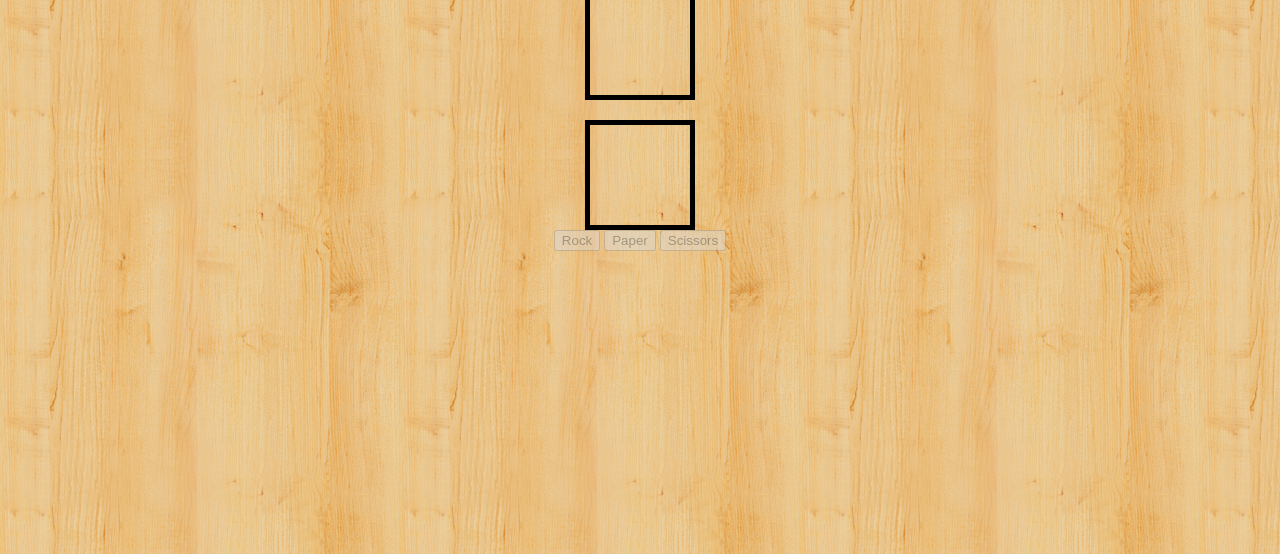
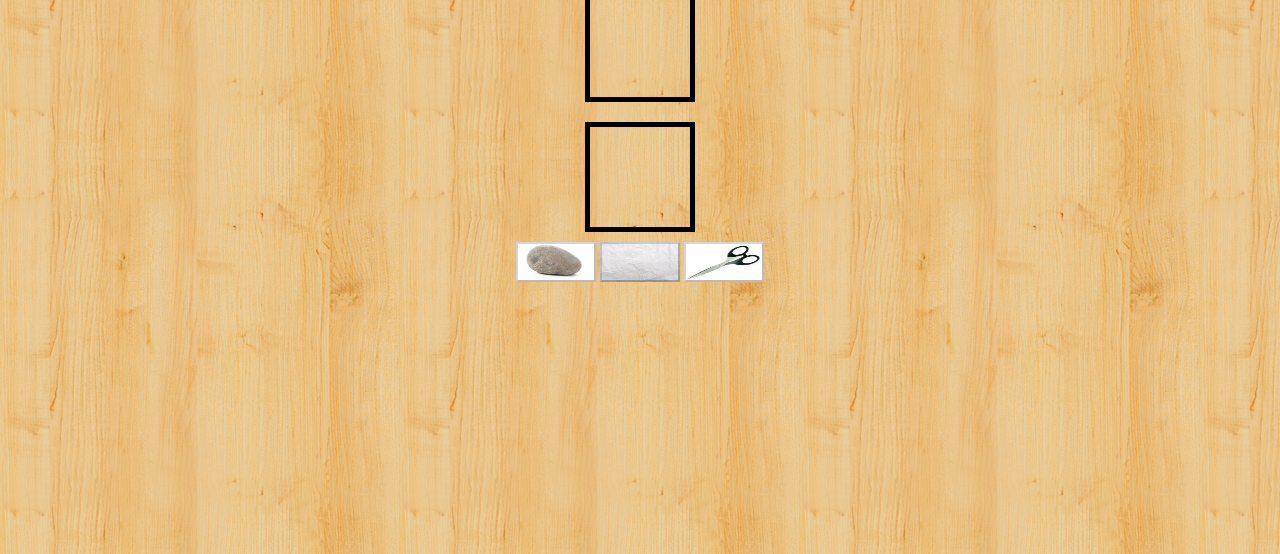
Before and after one commit to Rwilkins1/rockpaperscissors, a plain HTML site: page public/index.html in a window 1280 px wide. Shown: the part 246-800 px from the top of the page. Drawn offline with Linux system fonts and the light colour scheme.

Commit message:
Changed the buttons to use images instead of text and started the process of user-proofing the inputs. I've set the input type to "numbers", but users can still input "e".

```diff
--- a/public/css/rps.css
+++ b/public/css/rps.css
@@ -1,6 +1,6 @@
 body {
 	text-align: center;
-	margin-top: 10%;
+	margin-top: 100px;
 	background-image: url(/img/background.png);
 }
 #bot {
@@ -34,4 +34,31 @@ img {
 	background-color: black;
 	margin-left: 35%;
 	margin-right: 35%;
+	margin-top: 10px;
+	margin-bottom: 10px;
+	border: 5px double gray;
 }
+#rock {
+	height: 40px;
+	width: 80px;
+	margin-top: 10px;
+	background-image: url(/img/rock.png);
+	background-position: center;
+	background-size: 80px 40px;
+}
+#paper {
+	height: 40px;
+	width: 80px;
+	margin-top: 10px;
+	background-image: url(/img/paper.png);
+	background-position: center;
+	background-size: 80px 40px;
+}
+#scissors {
+	height: 40px;
+	width: 80px;
+	margin-top: 10px;
+	background-image: url(/img/scissors.png);
+	background-position: center;
+	background-size: 80px 40px;
+}
--- a/public/index.html
+++ b/public/index.html
@@ -5,8 +5,8 @@
 	<link rel="stylesheet" type="text/css" href="/css/rps.css">
 </head>
 <body>
-	<input type="text" name="minute" id="minute" placeholder="minute">
-	<input type="text" name="second" id="second" placeholder="second">
+	<input type="number" name="minute" id="minute" placeholder="minute">
+	<input type="number" name="second" id="second" placeholder="second">
 	<button id="start">Start the Game!</button>
 	<div id="timer">
 		<span id="minutecount">0</span>:<span id="secondcount">00</span>
@@ -25,9 +25,9 @@
 		<span id="yourchoice"></span>
 	</div>
 	<div id="options">
-		<button id="rock" disabled>Rock</button>
-		<button id="paper" disabled>Paper</button>
-		<button id="scissors" disabled>Scissors</button>
+		<button id="rock" disabled></button>
+		<button id="paper" disabled></button>
+		<button id="scissors" disabled></button>
 	</div>
 <script type="text/javascript" src="/js/jquery.js"></script>
 <script type="text/javascript" src="/js/rps.js"></script>
```
